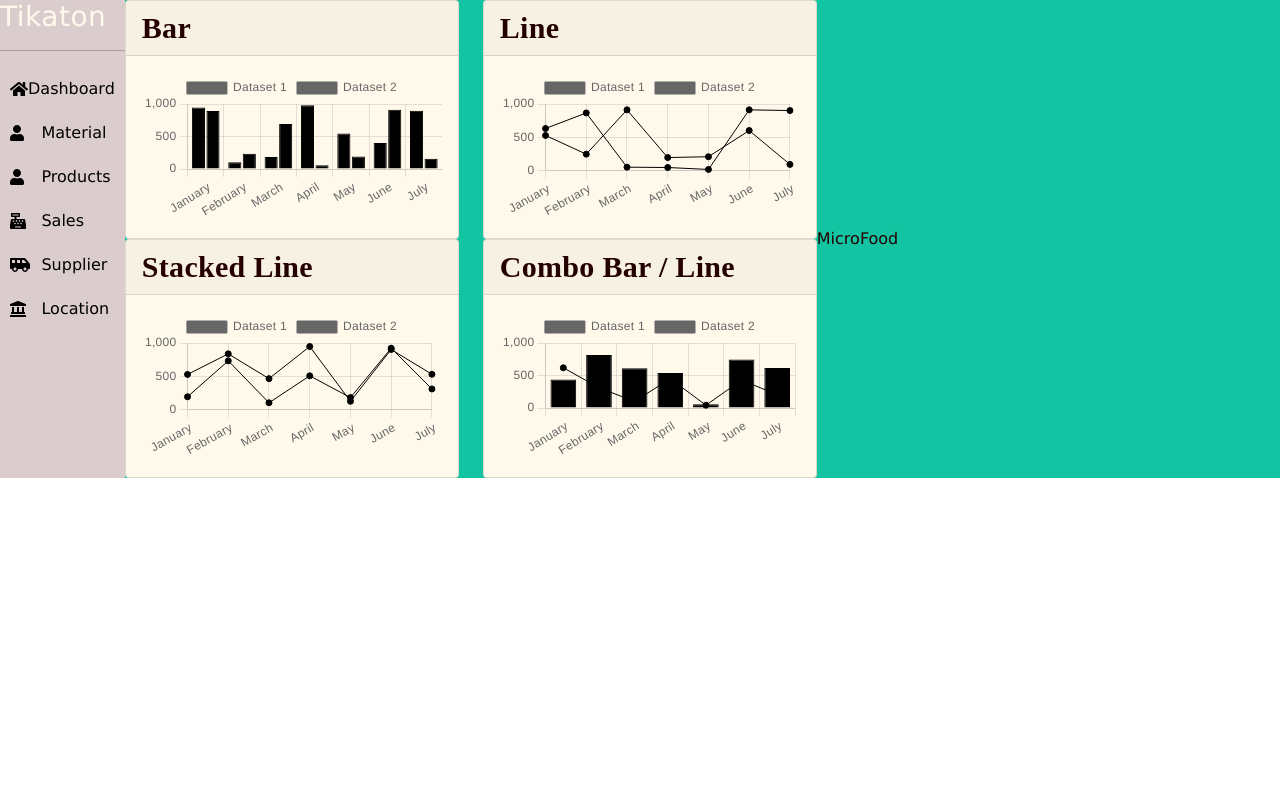
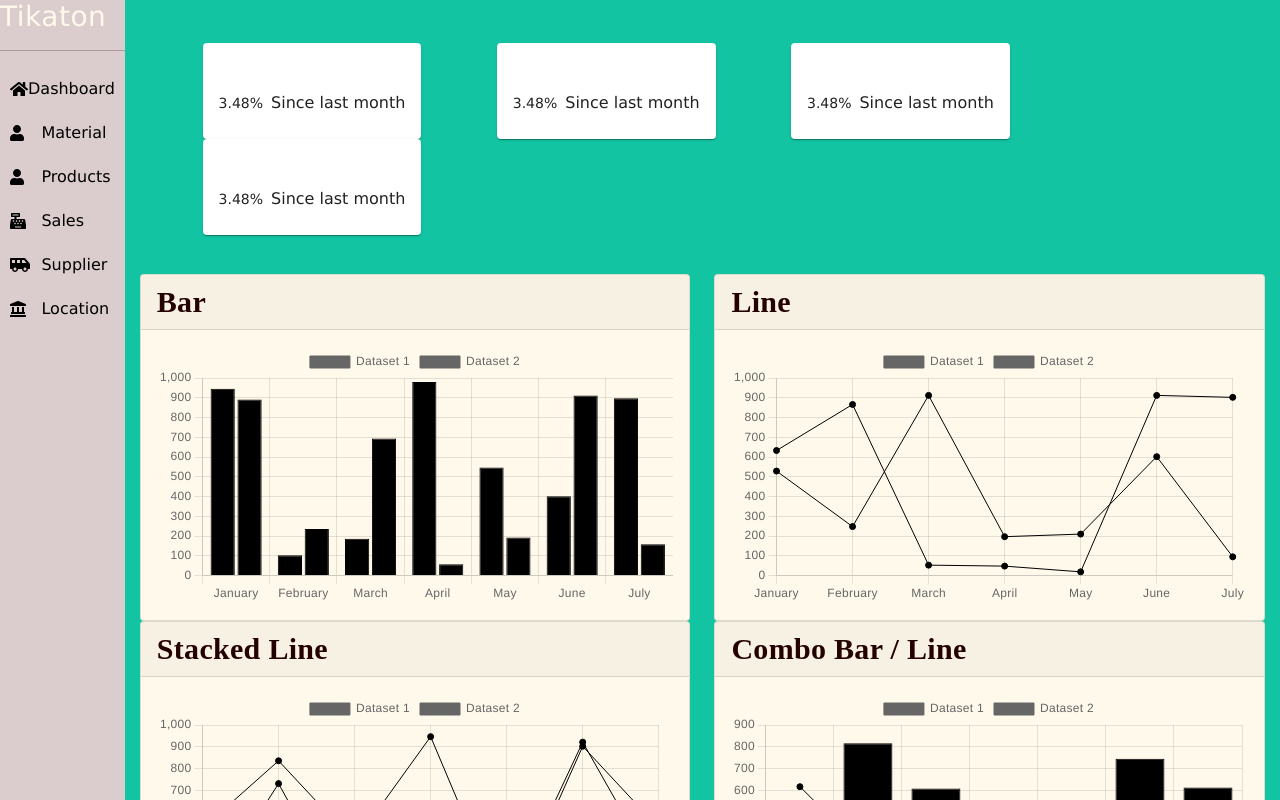
Before and after one commit to kallyas/tikatonwaragi, a React (Create React App) app: page /admin in a window 1280 px wide. Shown: the top 800 px of the page. Built offline with nearby package versions, Linux system fonts and the light colour scheme.

Commit message:
Change Addforms to models

```diff
--- a/package.json
+++ b/package.json
@@ -8,6 +8,7 @@
     "@fortawesome/fontawesome-svg-core": "^1.2.36",
     "@fortawesome/free-solid-svg-icons": "^5.15.4",
     "@fortawesome/react-fontawesome": "^0.1.15",
+    "@mui/icons-material": "^5.1.1",
     "@mui/material": "^5.1.1",
     "@testing-library/jest-dom": "^5.14.1",
     "@testing-library/react": "^11.2.7",
--- a/src/App.css
+++ b/src/App.css
@@ -4,12 +4,8 @@
   text-align: center;
   background-color:   #13C4A3;
 }
-
-
-
-
 body{
-
+  width: 100%;
   margin: auto 0;
   padding: auto 0;
   font-family: 'Lucida Sans', 'Lucida Sans Regular', 'Lucida Grande', 'Lucida Sans Unicode', Geneva, Verdana, sans-serif;
@@ -108,7 +104,6 @@ text-align: left;
   /* padding:10px; */
   background-color: #13C4A3;
   display: flex;
-  flex-direction: row;
 
 }
 .dashboard .side-menu{
@@ -165,10 +160,10 @@ text-align: left;
 
 .dashboard .data-display{
   /* position: fixed; */
-  background-color: #FFF9EB;
+
   margin:  5px 10px 5px 10px;
   padding: 5px;
-  width: 80vw;
+  width: 100%;
 }
 .addCard{
   background-color: #fff;
@@ -182,7 +177,26 @@ th{
   color: #250001;
 }
 td{
-  font-size: 10px;
+  font-size: 15px;
   font-weight: normal;
   color: #250001;
 }
+.header{
+  padding-bottom: 5px;
+  flex-direction: column;
+  width: 100%;
+  align-items: center;
+}
+.header .cards{
+  margin: 0.1%;
+  padding-bottom: 3%;
+  padding-top: 3%;
+  align-content: center;
+  align-items: center;
+}
+
+.card-item{
+  margin-left: 3.5%;
+  margin-right: 3.5%;
+  align-items: center;
+}
--- /dev/null
+++ b/src/components/dashboard/DashHeader.js
@@ -0,0 +1,117 @@
+import React from "react";
+import { Card, CardContent, CardHeader,Box,Grid, Container } from "@mui/material";
+
+const Header = () => {
+
+  return (
+
+
+        <Container
+          className="header"
+        >
+          <div>
+            <Grid container className="cards">
+              <Grid className="card-item">
+                  <Card >
+                      <CardHeader>
+                      Traffic
+                      </CardHeader>
+                      <CardContent>
+                      <Box
+                        component="span"
+                        fontSize=".875rem"
+                        marginRight=".5rem"
+                        alignItems="center"
+                      >
+
+                        3.48%
+                      </Box>
+                      <Box component="span" whiteSpace="nowrap">
+                        Since last month
+                      </Box>
+                      </CardContent>
+                  </Card>
+
+              </Grid>
+              <Grid className="card-item">
+                  <Card>
+                      <CardHeader>
+                      Materials
+                      </CardHeader>
+                      <CardContent>
+                      <Box
+                        component="span"
+                        fontSize=".875rem"
+                        marginRight=".5rem"
+
+                        alignItems="center"
+                      >
+                        3.48%
+                      </Box>
+                      <Box component="span" whiteSpace="nowrap">
+                        Since last month
+                      </Box>
+                      </CardContent>
+                  </Card>
+
+              </Grid>
+              <Grid className="card-item">
+                  <Card>
+                      <CardHeader>
+                      Traffic
+                      </CardHeader>
+                      <CardContent>
+                      <Box
+                        component="span"
+                        fontSize=".875rem"
+                        marginRight=".5rem"
+
+                        alignItems="center"
+                      >
+
+                        3.48%
+                      </Box>
+                      <Box component="span" whiteSpace="nowrap">
+                        Since last month
+                      </Box>
+                      </CardContent>
+                  </Card>
+
+              </Grid>
+              <Grid className="card-item">
+                  <Card
+                  backgroundColor="red"
+                  >
+                      <CardHeader>
+                      Traffic
+                      </CardHeader>
+                      <CardContent>
+                      <Box
+                        component="span"
+                        fontSize=".875rem"
+
+                        marginRight=".5rem"
+
+                        alignItems="center"
+                      >
+
+                        3.48%
+                      </Box>
+                      <Box component="span" whiteSpace="nowrap">
+                        Since last month
+                      </Box>
+                      </CardContent>
+                  </Card>
+
+              </Grid>
+
+
+            </Grid>
+          </div>
+        </Container>
+
+
+  );
+};
+
+export default Header;
--- a/src/components/Modal.js
+++ b/src/components/modal/productModal.js
@@ -8,9 +8,10 @@ import {
   DialogContentText,
   DialogTitle,
 } from "@mui/material";
+
 import { FontAwesomeIcon } from "@fortawesome/react-fontawesome";
 import {faPlus} from "@fortawesome/free-solid-svg-icons"
-import AddProductForm from "./products/addProducts";
+import AddProductForm from "../products/addProducts";
 
 
 export default function FormDialog() {
@@ -25,8 +26,8 @@ export default function FormDialog() {
 
   return (
     <div >
-      <Button variant="outlined" onClick={handleClickOpen}className="loginbtn">
-        Add New <FontAwesomeIcon icon={faPlus} className="me-2" />
+      <Button variant="contained" onClick={handleClickOpen} className="loginbtn">
+        Add Product
       </Button>
       <Dialog open={open} onClose={handleClose}>
         <DialogTitle>Form</DialogTitle>
--- a/src/screens/adminScreen/ListProduct.js
+++ b/src/screens/adminScreen/ListProduct.js
@@ -18,10 +18,11 @@ import {
   faSearch,
   faSlidersH,
 } from "@fortawesome/free-solid-svg-icons";
+import Icon from '@mui/material/Icon'
 
 import Sidebar2 from "../../components/sidebar";
 import Footer from "../../components/dashboard/Footer";
-import FormDialog from "../../components/Modal";
+import FormDialog from "../../components/modal/productModal";
 
 const ProductList = (props) => {
 
@@ -63,9 +64,7 @@ const ProductList = (props) => {
           </div>
 
           <div className="btn-toolbar mb-2 mb-md-2 mr-2">
-            <Button variant="primary" size="sm" className="loginbtn" >
-              <FontAwesomeIcon icon={faPlus} className="me-2" /> Add New
-            </Button>
+
             <FormDialog title="ProductForm}"/>
           </div>
         </div>
--- a/src/screens/adminScreen/administrator2.js
+++ b/src/screens/adminScreen/administrator2.js
@@ -4,7 +4,7 @@ import Sidebar2 from "../../components/sidebar";
 
 import Chart from "../../components/dashboard/Dashchart";
 import Footer from "../../components/dashboard/Footer";
-// import Dashboard from "../../components/dashboard/Dashboard";
+import Header from "../../components/dashboard/DashHeader";
 
 function Adminstrator() {
   return (
@@ -14,11 +14,11 @@ function Adminstrator() {
 
         <Sidebar2/>
         </div >
-        <div className="">
-        <Chart/>
+        <div className="data-display">
+          <Header/>
+          <Chart/>
 
           </div >
-      <Footer/>
     </div>
   );
 }
```
Also changed, not shown: src/components/modal/salesModal.js (added, +47 -0 lines), src/components/sales/salesTable.js (deleted, +0 -56 lines), src/components/sidebar.js (+0 -12 lines), 1 other file (tests, documents, lock files or other folders).
